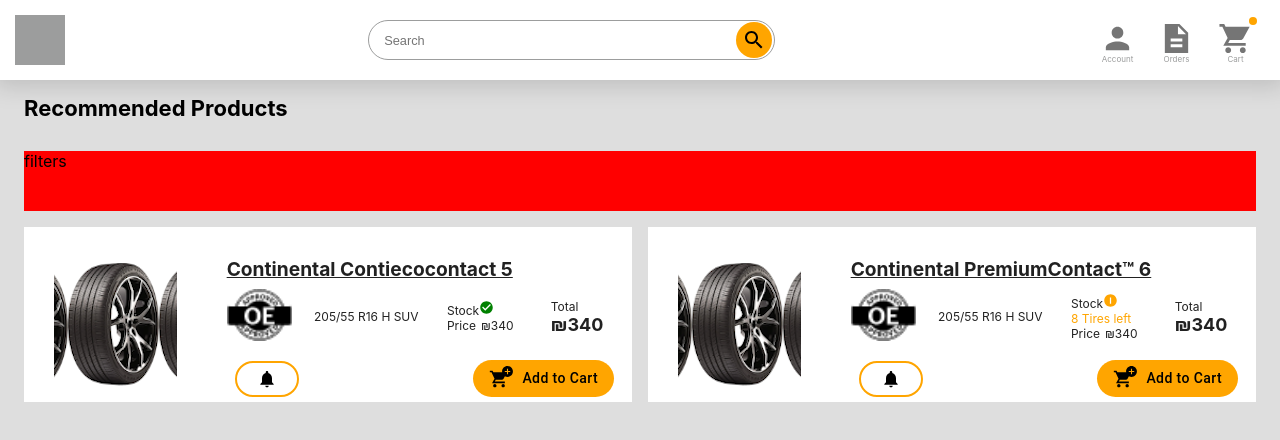
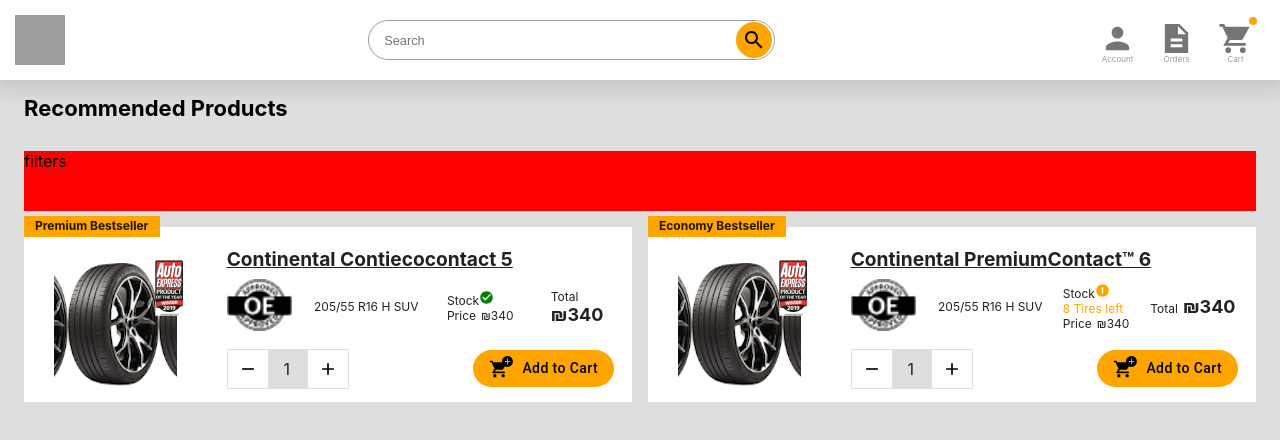
Before and after one commit to apomarinov/react-responsive, a React (Create React App) app: page / in a window 1280 px wide. Shown: the top 440 px of the page. Built offline with nearby package versions, Linux system fonts and the light colour scheme.

Commit message:
finish product large

```diff
--- /dev/null
+++ b/src/components/QuanitySelector.js
@@ -0,0 +1,74 @@
+import React, {useState} from 'react';
+import makeStyles from "@material-ui/core/styles/makeStyles";
+import {createStyles} from "@material-ui/core";
+import withStyles from "@material-ui/core/styles/withStyles";
+import Button from "@material-ui/core/Button";
+import Grid from "@material-ui/core/Grid";
+import AddIcon from '@material-ui/icons/Add';
+import RemoveIcon from '@material-ui/icons/Remove';
+
+const useStyles = makeStyles((theme) =>
+    createStyles({
+        root: {
+            width: '120px',
+            height: '40px',
+            paddingRight: '2px',
+            backgroundColor: theme.colors.background
+        },
+        centerText: {
+            textAlign: 'center'
+        },
+        marginZero: {
+            margin: 0
+        }
+    }),
+);
+
+const PlusButton = withStyles((theme) => ({
+    root: {
+        color: "black",
+        minWidth: '40px',
+        height: '38px',
+        margin: 1,
+        fontSize: '15px',
+        borderRadius: '0px',
+        backgroundColor: 'white',
+        '&:hover': {
+            backgroundColor: 'white',
+        },
+    },
+    startIcon: { }
+}))(Button);
+
+const QuantitySelector = (props) => {
+    const classes = useStyles();
+    return (
+        <div className={classes.root}>
+            <Grid
+                container
+                direction="row"
+                alignItems="center"
+            >
+                <Grid item xs={4}>
+                    <PlusButton
+                        startIcon={<RemoveIcon fontSize="small"/>}
+                        classes={{startIcon: classes.marginZero}}
+                        onClick={() => props.onChange(-1)}
+                    />
+                </Grid>
+                <Grid item xs={4} className={classes.centerText}>
+                    {props.quantity}
+                </Grid>
+                <Grid item xs={4}>
+                    <PlusButton
+                        startIcon={<AddIcon fontSize="small"/>}
+                        classes={{startIcon: classes.marginZero}}
+                        onClick={() => props.onChange(1)}
+                    />
+                </Grid>
+            </Grid>
+        </div>
+    );
+};
+
+export default QuantitySelector;
--- a/src/components/RecommendedProductView.js
+++ b/src/components/RecommendedProductView.js
@@ -19,6 +19,7 @@
                 display: 'flex'
             },
             gridList: {
+                marginBottom: 0,
                 flexWrap: 'nowrap',
                 transform: 'translateZ(0)',
             }
--- a/src/components/common/Price.js
+++ b/src/components/common/Price.js
@@ -27,10 +27,9 @@
     const useSingleLineTotal = quantity && product.discount?.modifier > 0;
     const price = product.price.value;
     const currency = product.price.currency;
-    let total = price;
+    let total = price * quantity;
     let savingsText = null;
     if (quantity >= product.discount?.condition?.quantity) {
-        total *= quantity;
         let savings = total;
         total *= product.discount.modifier;
         savings -= total;
--- a/src/components/product/Buttons.js
+++ b/src/components/product/Buttons.js
@@ -5,13 +5,13 @@
 import ShoppingCartSharpIcon from "@material-ui/icons/ShoppingCartSharp";
 import AddCircleIcon from '@material-ui/icons/AddCircle';
 import IconSuperscript from "../IconSuperscript";
-import NotificationsIcon from '@material-ui/icons/Notifications';
+import QuantitySelector from "../QuanitySelector";
 
 
 
 const Buttons = (props) => {
     const {
-        product
+        quantity
     } = props;
     const classes = useStyles();
     return (
@@ -23,14 +23,18 @@
                 alignItems="center"
                 spacing={1}
             >
-                <Grid item>
-                    <CustomButton
-                        variant="contained"
-                        color="default"
-                        className={classes.button}
-                        startIcon={<NotificationsIcon/>}
-                        inverted
-                        noMargin
+                <Grid item xs={1}>
+                    {/*<CustomButton*/}
+                    {/*    variant="contained"*/}
+                    {/*    color="default"*/}
+                    {/*    className={classes.button}*/}
+                    {/*    startIcon={<NotificationsIcon/>}*/}
+                    {/*    inverted*/}
+                    {/*    noMargin*/}
+                    {/*/>*/}
+                    <QuantitySelector
+                        quantity={quantity}
+                        onChange={props.modifyQuantity}
                     />
                 </Grid>
                 <Grid item>
--- a/src/components/product/Details.js
+++ b/src/components/product/Details.js
@@ -8,7 +8,8 @@
 
 const Details = withWidth()((props) => {
     const {
-        product
+        product,
+        quantity
     } = props;
     const isTablet = isWidthDown('md', props.width);
     return (
@@ -23,7 +24,7 @@
                     <Grid item>
                         <Stock data={product.stock}/>
                     </Grid>
-                    <Price product={product}/>
+                    <Price product={product} quantity={quantity}/>
                 </Grid>
             ) : (
                 <Grid
@@ -32,7 +33,7 @@
                     alignItems="center"
                     justify="space-around"
                 >
-                    <Price singleLinePrice product={product}>
+                    <Price singleLinePrice product={product} quantity={quantity}>
                         <Stock data={product.stock}/>
                     </Price>
                 </Grid>
--- a/src/components/product/ProductLarge.js
+++ b/src/components/product/ProductLarge.js
@@ -1,4 +1,4 @@
-import React from 'react';
+import React, {useState} from 'react';
 import {isWidthDown} from "@material-ui/core";
 import Grid from "@material-ui/core/Grid";
 import Paper from "@material-ui/core/Paper";
@@ -15,8 +15,25 @@
     const classes = useStyles();
     const isTablet = isWidthDown('md', props.width);
     const detailsCols = isTablet ? 12 : 6;
+
+    const [quantity, setQuantity] = useState(1);
+    const modifyQuantity = (value) => {
+        let modified = quantity + value;
+        if (modified > product.stock.quantity) {
+            return;
+        }
+        setQuantity(modified < 1 ? 1 : modified);
+    }
+
     return (
-        <Paper elevation={0} className={classes.root} square>
+        <div className={classes.root}>
+            <Paper elevation={0} square>
+                {product.badgeText?.length && (
+                    <React.Fragment>
+                        <span className={classes.clipMask}/>
+                        <span className={classes.badgeText}>{product.badgeText}</span>
+                    </React.Fragment>
+                )}
                 <article>
                     <Grid
                         container
@@ -27,7 +44,12 @@
                         spacing={0}
                     >
                         <Grid item xs={4}>
+                            <div className={classes.cover}>
                                 <img src={product.image} alt={product.name} className={classes.image}/>
+                                {product.isProductOfTheYear && (
+                                    <img src="images/product-of-the-year.png" alt="Product of The Year" className={classes.productOfTheYearBadge}/>
+                                )}
+                            </div>
                         </Grid>
                         <Grid item xs={8} className={classes.productInfo}>
                             <Grid
@@ -53,25 +75,32 @@
                                             <Description product={product}/>
                                         </Grid>
                                         <Grid item xs={detailsCols}>
-                                        <Details product={product}/>
+                                            <Details product={product} quantity={quantity}/>
                                         </Grid>
                                     </Grid>
                                 </Grid>
                                 {!isTablet && (
                                     <Grid item>
-                                    <Buttons product={product}/>
+                                        <Buttons
+                                            modifyQuantity={modifyQuantity}
+                                            quantity={quantity}
+                                        />
                                     </Grid>
                                 )}
                             </Grid>
                         </Grid>
                         {isTablet && (
-                        <Grid item xs={12} className={classes.productInfo}>
-                            <Buttons product={product}/>
+                            <Grid item xs={12} className={`${classes.productInfo} ${classes.buttons}`}>
+                                <Buttons
+                                    modifyQuantity={modifyQuantity}
+                                    quantity={quantity}
+                                />
                             </Grid>
                         )}
                     </Grid>
                 </article>
             </Paper>
+        </div>
     );
 }
 
--- a/src/components/product/styles.js
+++ b/src/components/product/styles.js
@@ -4,10 +4,28 @@
 const useStyles = makeStyles((theme) =>
     createStyles({
         root: {
-            height: '175px'
+            height: '175px',
+            position: 'relative'
+        },
+        badgeText: {
+            position: 'absolute',
+            height: '17px',
+            backgroundColor: theme.colors.button.background,
+            padding: "2px 11px",
+            top: '-11px',
+            fontWeight: 'bold',
+            fontSize: '12px'
+        },
+        clipMask: {
+            display: 'none',
+            position: 'absolute',
+            height: '17px',
+            width: '100%',
+            backgroundColor: theme.colors.background,
+            top: '0px',
         },
         productInfo: {
-            paddingTop: "30px",
+            paddingTop: "20px",
             paddingRight: "10px"
         },
         image: {
@@ -26,6 +44,19 @@
             width: '65px',
             height: '52px'
         },
+        cover: {
+            position: 'absolute'
+        },
+        productOfTheYearBadge: {
+            position: 'relative',
+            top: '-70px',
+            right: '22px',
+        },
+        buttons: {
+            position: 'absolute',
+            bottom: 0,
+            width: '100%'
+        },
         [theme.breakpoints.down('md')]: {
             image: {
                 width: '105px',
@@ -33,10 +64,11 @@
                 padding: "34px 0px 0px 1px"
             },
             productInfo: {
-                padding: "10px"
+                padding: "10px",
+                paddingLeft: "20px"
             },
             root: {
-                minHeight: '236px',
+                minHeight: '216px',
                 minWidth: '300px'
             },
             name: {
@@ -44,17 +76,33 @@
             },
         },
         [theme.breakpoints.down('sm')]: {
+            clipMask: {
+                display: 'block',
+            },
             image: {
                 width: '103px',
                 height: '104px',
-                padding: "45px 0px 0px 4px"
+                padding: "65px 0px 0px 4px"
+            },
+            badgeText: {
+                top: '5px',
             },
             productInfo: {
-                padding: "10px"
+                padding: "30px 10px 10px 10px"
+            },
+            buttons: {
+                padding: "0 0 0 10px"
             },
             name: {
                 fontSize: "0.9em"
             },
+            productOfTheYearBadge: {
+                top: '-80px',
+                right: '28px',
+            },
+            root: {
+                minHeight: '236px',
+            }
         }
     }),
 );
--- a/src/products.json
+++ b/src/products.json
@@ -5,7 +5,7 @@
     "isApproved": false,
     "isProductOfTheYear": false,
     "image": "/images/product.png",
-    "recommendedText": "",
+    "badgeText": "",
     "descriptionShort": "195/55 R15 85V SUV",
     "price": {
       "value": 340,
@@ -25,8 +25,9 @@
       ],
       "description": [
         "Back in 1 week!",
-        "8 Tires left"
-      ]
+        " Tires left"
+      ],
+      "quantity": 0
     }
   },
   "recommended": [
@@ -34,7 +35,7 @@
       "id": 1,
       "isApproved": true,
       "isProductOfTheYear": true,
-      "recommendedText": "Premium Bestseller",
+      "badgeText": "Premium Bestseller",
       "name": "Continental Contiecocontact 5",
       "descriptionShort": "205/55 R16 H SUV",
       "stock": {
@@ -46,11 +47,12 @@
       "id":  2,
       "isApproved": true,
       "isProductOfTheYear": true,
-      "recommendedText": "Economy Bestseller",
+      "badgeText": "Economy Bestseller",
       "descriptionShort": "205/55 R16 H SUV",
       "stock":  {
         "status": "depleting",
-        "description": "8 Tires left"
+        "description": " Tires left",
+        "quantity": 8
       }
     }
   ],
```
Also changed, not shown: src/components/common/Stock.js (+11 -1 lines). Lines whose indentation alone changed are shown as unchanged.
